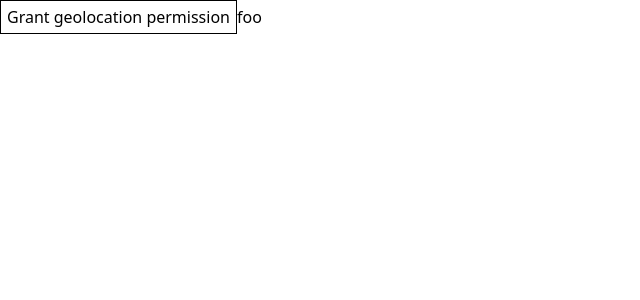
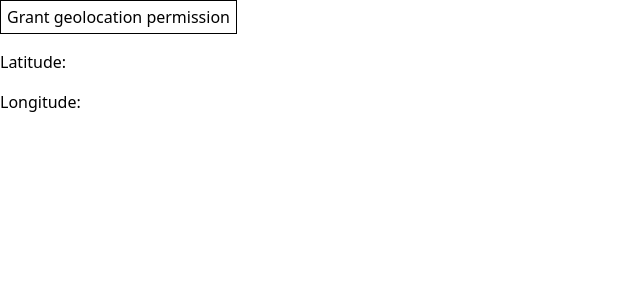
Before and after one commit to RobEasthope/super-duper-giggle, a React (Create React App) app: page / in a window 1280 px wide. Shown: the top 300 px of the page, without its empty margins (0-640 px from the left). Built offline with nearby package versions, Linux system fonts and the light colour scheme.

Commit message:
Render lat/long if available

```diff
--- a/src/App/App.js
+++ b/src/App/App.js
@@ -23,7 +23,10 @@ function App() {
   return (
     <div>
       {!geoLocationPermission && <button onClick={handlePermissionsClick}>Grant geolocation permission</button>}
-      foo
+      <div>
+        <p>Latitude: {geoLocation?.lat && geoLocation.lat}</p>
+        <p>Longitude: {geoLocation?.lat && geoLocation.lat}</p>
+      </div>
     </div>
   );
 }
```
